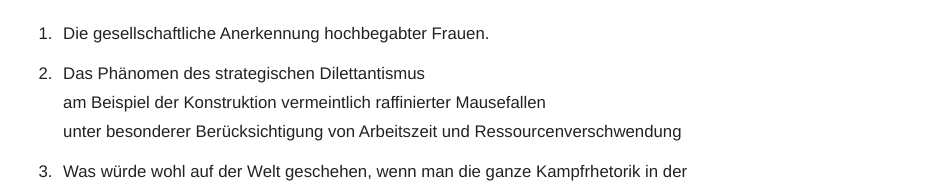
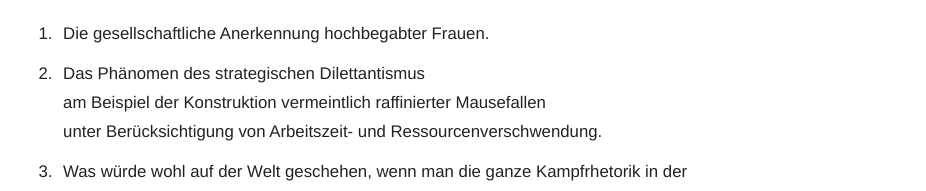
Before and after one commit to pattern-lab-dev/Website, a plain HTML site: page index.html in a window 1280 px wide. Shown: the part 2232-2423 px from the top of the page, without its empty margins (58-984 px from the left). Drawn offline with Linux system fonts and the light colour scheme.

Commit message:
Fix wording in index.html list item

```diff
--- a/index.html
+++ b/index.html
@@ -340,7 +340,7 @@
                     <li>
                         Das Phänomen des strategischen Dilettantismus<br>
                         am Beispiel der Konstruktion vermeintlich raffinierter Mausefallen<br>
-                        unter besonderer Berücksichtigung von Arbeitszeit und Ressourcenverschwendung
+                        unter Berücksichtigung von Arbeitszeit- und Ressourcenverschwendung.
                     </li>
                     <li>
                         Was würde wohl auf der Welt geschehen,
```
